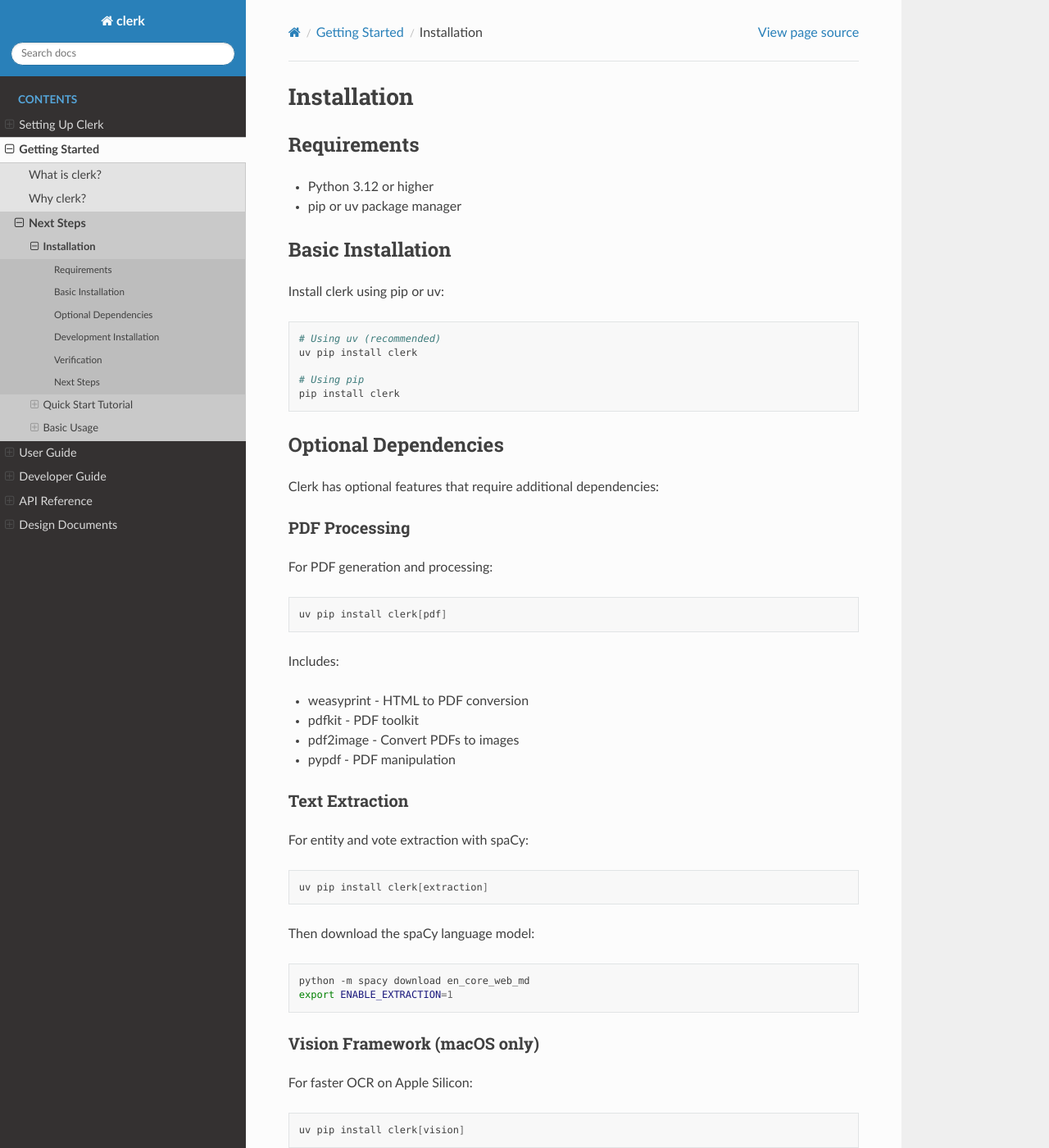
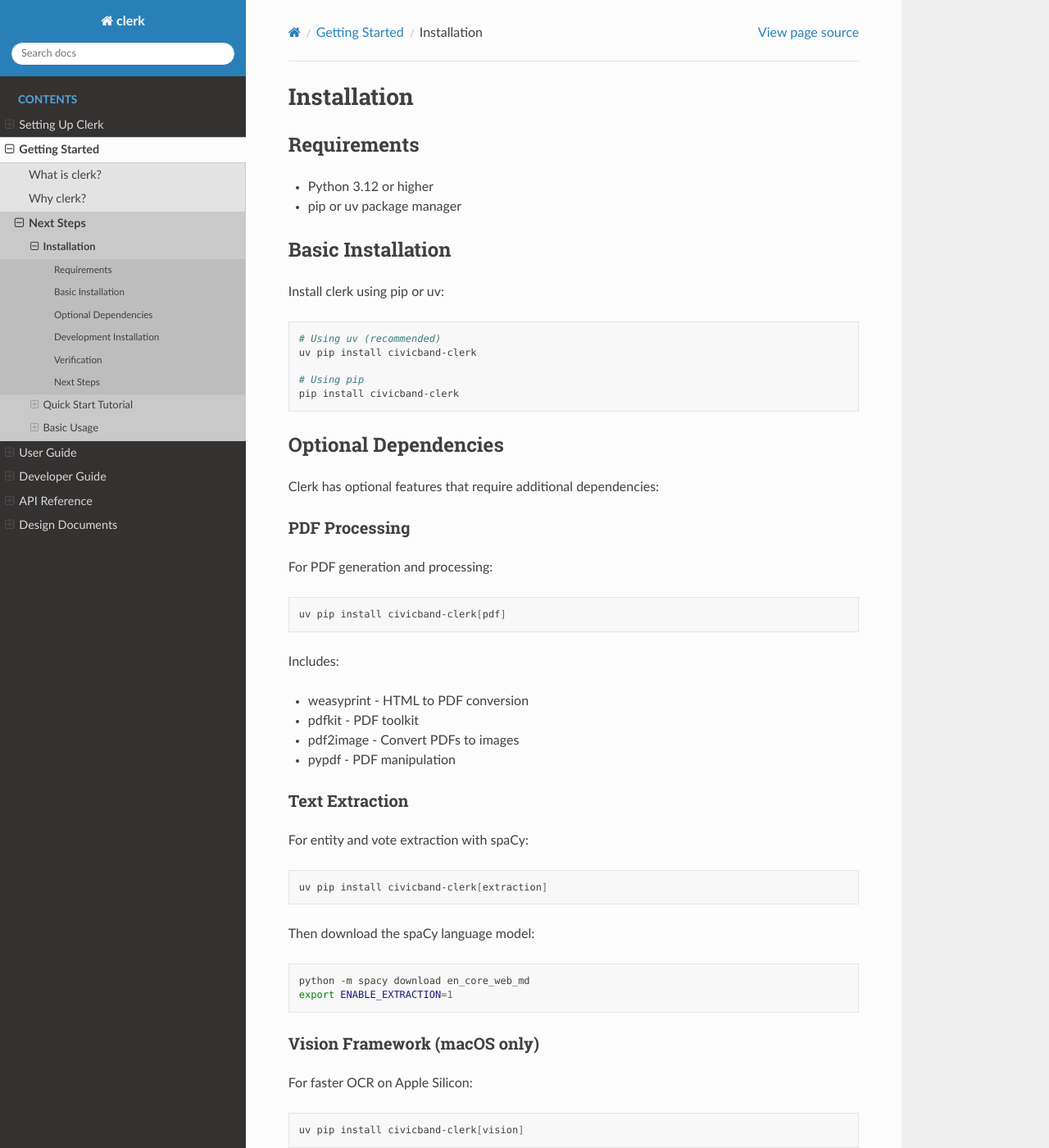
Before and after one commit to civicband/clerk, a Sphinx documentation site: the page built from docs/getting-started/installation.md, in a window 1280 px wide and 1400 px high. Shown: the whole window at 82% size. Built offline with Sphinx 7.4.7 and the Read the Docs theme 3.1.0, drawn with Linux system fonts in a browser that asks for light colours.

Commit message:
Get ready for actual PyPI release

````diff
--- a/docs/getting-started/installation.md
+++ b/docs/getting-started/installation.md
@@ -11,10 +11,10 @@
 
 ```bash
 # Using uv (recommended)
-uv pip install clerk
+uv pip install civicband-clerk
 
 # Using pip
-pip install clerk
+pip install civicband-clerk
 ```
 
 ## Optional Dependencies
@@ -26,7 +26,7 @@
 For PDF generation and processing:
 
 ```bash
-uv pip install clerk[pdf]
+uv pip install civicband-clerk[pdf]
 ```
 
 Includes:
@@ -40,7 +40,7 @@
 For entity and vote extraction with spaCy:
 
 ```bash
-uv pip install clerk[extraction]
+uv pip install civicband-clerk[extraction]
 ```
 
 Then download the spaCy language model:
@@ -55,7 +55,7 @@
 For faster OCR on Apple Silicon:
 
 ```bash
-uv pip install clerk[vision]
+uv pip install civicband-clerk[vision]
 ```
 
 Requires macOS 10.15+ (M1+ recommended for best performance).
@@ -65,7 +65,7 @@
 Install everything:
 
 ```bash
-uv pip install clerk[pdf,extraction,vision]
+uv pip install civicband-clerk[pdf,extraction,vision]
 ```
 
 ## Development Installation
--- a/src/clerk/__init__.py
+++ b/src/clerk/__init__.py
@@ -19,3 +19,5 @@
 
 
 __all__ = ["Fetcher", "hookimpl", "cli", "main"]
+
+__version__ = "0.1.0"
````
Also changed, not shown: README.md (+1 -1 lines), docs/setup/linux.md (+2 -2 lines), docs/setup/macos.md (+2 -2 lines), pyproject.toml (+5 -2 lines), 3 other files.
